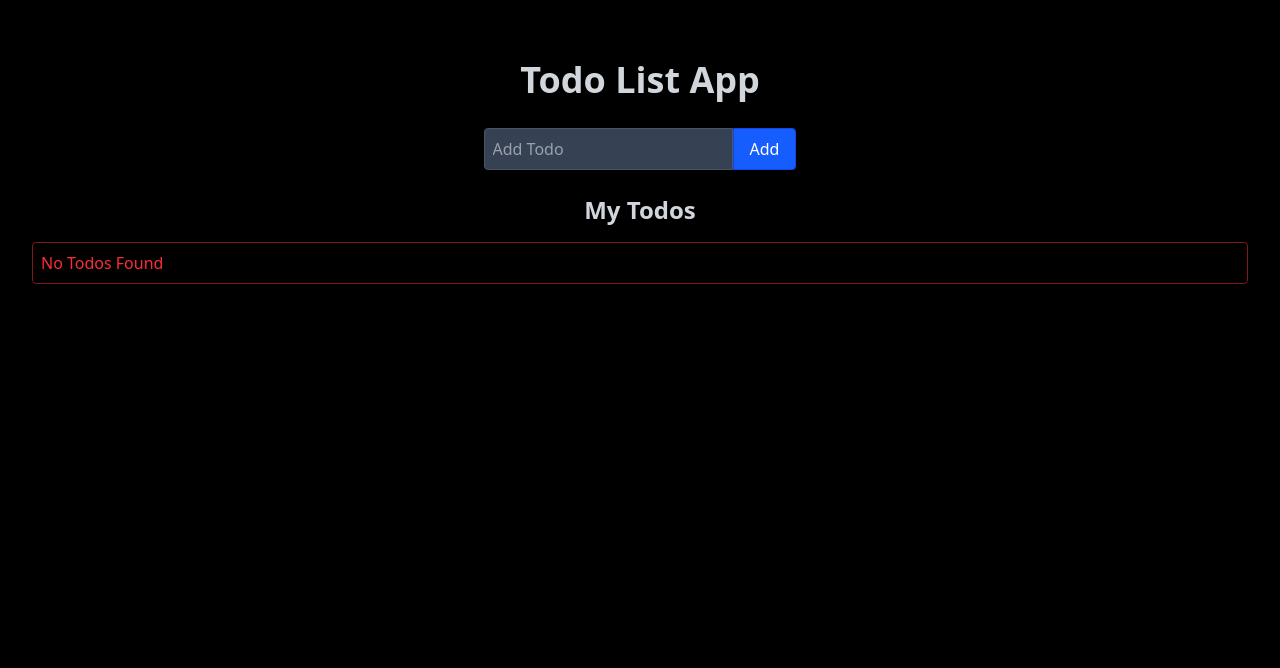
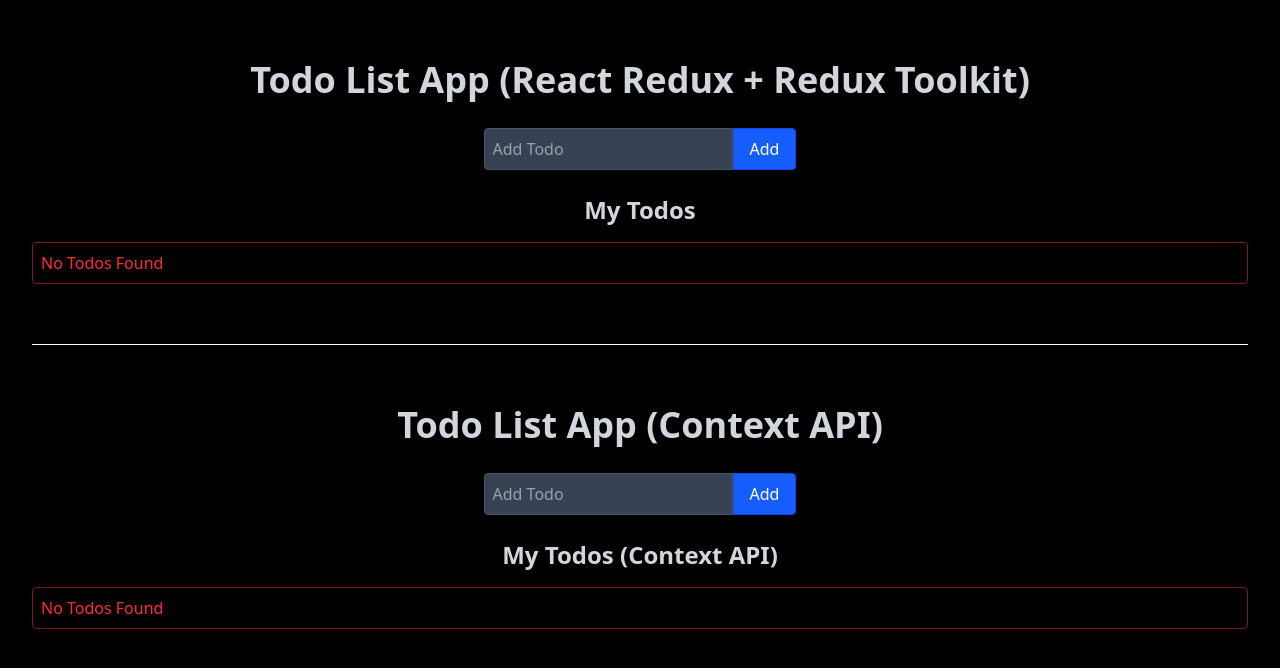
Before and after one commit to YasirTRS/ReactJS-Learning, a React (Vite) app: page / in a window 1280 px wide. Shown: the top 668 px of the page. Built offline with nearby package versions, Linux system fonts and the light colour scheme.

Commit message:
completed todo app using context api

```diff
--- /dev/null
+++ b/src/AppContext.jsx
@@ -0,0 +1,13 @@
+import React from "react";
+import { TodoProvider } from "./context/TodoContext";
+import AddTodoContext from "./components/AddTodoContext";
+import TodosContext from "./components/TodosContext";
+
+export default function AppContext() {
+  return (
+    <TodoProvider>
+        <AddTodoContext />
+        <TodosContext />
+    </TodoProvider>
+  );
+}
--- a/src/components/AddTodo.jsx
+++ b/src/components/AddTodo.jsx
@@ -14,7 +14,7 @@ export default function AddTodo() {
   }
   return (
     <>
-        <div className='text-4xl font-bold text-gray-300 my-7'>Todo List App</div>
+        <div className='text-4xl font-bold text-gray-300 my-7'>Todo List App (React Redux + Redux Toolkit)</div>
         <form className='my-4 flex justify-center' onSubmit={submitHandler}>
             <input type="text" placeholder='Add Todo' className='p-2 rounded-l bg-gray-700 text-white border border-gray-600 focus:outline-none' value={todoInput} onChange={(e)=> setTodoInput(e.target.value)}/>
             <button className='bg-blue-600 text-white rounded-r px-4 py-2 border border-blue-700 hover:bg-blue-700'>Add</button>
--- /dev/null
+++ b/src/components/AddTodoContext.jsx
@@ -0,0 +1,33 @@
+import React, { useState } from "react";
+import { useTodos } from "../context/TodoContext";
+
+export default function AddTodoContext() {
+  const [todoInput, setTodoInput] = useState("");
+  const { addTodo } = useTodos();
+
+  const submitHandler = (e) => {
+    e.preventDefault();
+    if (todoInput.trim()) {
+      addTodo(todoInput);
+      setTodoInput("");
+    }
+  };
+
+  return (
+    <>
+      <div className="text-4xl font-bold text-gray-300 my-7">Todo List App (Context API)</div>
+      <form className="my-4 flex justify-center" onSubmit={submitHandler}>
+        <input
+          type="text"
+          placeholder="Add Todo"
+          className="p-2 rounded-l bg-gray-700 text-white border border-gray-600 focus:outline-none"
+          value={todoInput}
+          onChange={(e) => setTodoInput(e.target.value)}
+        />
+        <button className="bg-blue-600 text-white rounded-r px-4 py-2 border border-blue-700 hover:bg-blue-700">
+          Add
+        </button>
+      </form>
+    </>
+  );
+}
--- /dev/null
+++ b/src/components/TodosContext.jsx
@@ -0,0 +1,42 @@
+import React from "react";
+import { useTodos } from "../context/TodoContext";
+
+export default function TodosContext() {
+  const { todos, removeTodo, toggleCompleted } = useTodos();
+
+  return (
+    <>
+      <div className="text-2xl font-bold text-gray-300 mb-4 mt-6">My Todos (Context API)</div>
+      {!todos.length ? (
+        <div className="text-red-500 text-left border p-2 border-red-900 rounded">No Todos Found</div>
+      ) : (
+        <div>
+          {todos.map((todo) => (
+            <li
+              key={todo.id}
+              className="bg-gray-700 p-2 my-2 flex justify-between items-center rounded"
+            >
+                <div>
+                <input
+                    type="checkbox"
+                    checked={todo.is_completed}
+                    onChange={() => toggleCompleted(todo.id)}
+                    className="mr-2 accent-green-500"
+                />
+                <span className={todo.is_completed ? "line-through text-gray-400" : ""}>
+                    {todo.text}
+                </span>
+                </div>
+              <button
+                className="btn bg-red-600 text-white rounded text-xs py-1 px-2 cursor-pointer ml-4"
+                onClick={() => removeTodo(todo.id)}
+              >
+                Delete
+              </button>
+            </li>
+          ))}
+        </div>
+      )}
+    </>
+  );
+}
--- /dev/null
+++ b/src/context/TodoContext.jsx
@@ -0,0 +1,40 @@
+import React, { createContext, useContext, useState } from "react";
+
+const TodoContext = createContext();
+
+export function useTodos() {
+  return useContext(TodoContext);
+}
+
+export function TodoProvider({ children }) {
+  const [todos, setTodos] = useState([]);
+
+  const addTodo = (text) => {
+    setTodos([
+      ...todos,
+      {
+        id: Date.now().toString(),
+        text,
+        is_completed: false,
+      },
+    ]);
+  };
+
+  const removeTodo = (id) => {
+    setTodos(todos.filter((todo) => todo.id !== id));
+  };
+
+  const toggleCompleted = (id) => {
+    setTodos(
+      todos.map((todo) =>
+        todo.id === id ? { ...todo, is_completed: !todo.is_completed } : todo
+      )
+    );
+  };
+
+  return (
+    <TodoContext.Provider value={{ todos, addTodo, removeTodo, toggleCompleted }}>
+      {children}
+    </TodoContext.Provider>
+  );
+}
--- a/src/main.jsx
+++ b/src/main.jsx
@@ -3,9 +3,14 @@ import './index.css'
 import App from './App.jsx'
 import { store } from './app/store'
 import { Provider } from 'react-redux'
+import AppContext from './AppContext.jsx'
 
 createRoot(document.getElementById('root')).render(
   <Provider store={store}>
     <App />
+    <div className='my-15'>
+      <hr />
+    </div>
+    <AppContext />
   </Provider>,
 )
```
